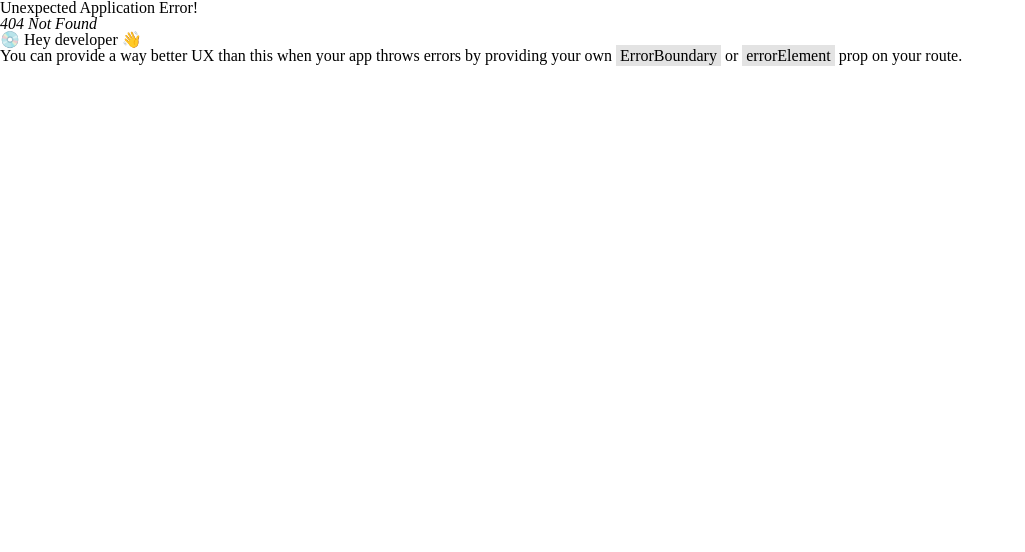
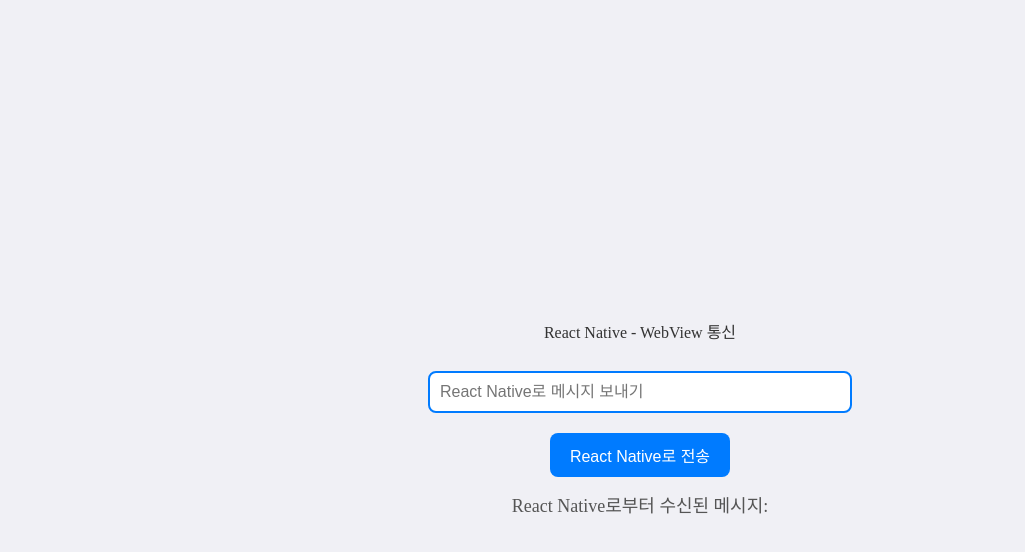
Before and after one commit to swm-backstage/movis-web, a React (Vite) app: page /test in a window 1280 px wide. Before the commit this address had no page. Shown: the top 552 px of the page, without its empty margins (0-1025 px from the left). Built offline with nearby package versions, Linux system fonts and the light colour scheme.

Commit message:
feat: #11 React Native 상호 통신 테스트를 위한 테스트 페이지 제작

```diff
--- a/src/router.jsx
+++ b/src/router.jsx
@@ -3,6 +3,8 @@
 import EventNavContainer from "./event/EventNavContainer";
 import EventInfo from "./event/eventInfo/EventInfo";
 import LandingPage from "./landingPage/LandingPage";
+import EventUnclassified from "./event/eventUnclassified/EventUnclassified";
+import TestPage from "./testPage/TestPage";
 
 export default createBrowserRouter([
     {
@@ -22,5 +24,9 @@
                 element: <EventInfo />
             }
         ]
+    },
+    {
+        path: "test",
+        element: <TestPage />
     }
 ]);
--- /dev/null
+++ b/src/testPage/TestPage.jsx
@@ -0,0 +1,95 @@
+// App.js
+import React, { useState, useEffect } from 'react';
+import styled from 'styled-components';
+
+// 스타일 컴포넌트 정의
+const Container = styled.div`
+  display: flex;
+  flex-direction: column;
+  align-items: center;
+  justify-content: center;
+  height: 100vh;
+  background-color: #f0f0f5;
+  padding: 20px;
+`;
+
+const Title = styled.h1`
+  color: #333;
+  margin-bottom: 20px;
+`;
+
+const Input = styled.input`
+  padding: 10px;
+  margin: 10px 0;
+  width: 80%;
+  max-width: 400px;
+  border: 2px solid #007BFF;
+  border-radius: 8px;
+  font-size: 16px;
+`;
+
+const Button = styled.button`
+  padding: 10px 20px;
+  margin-top: 10px;
+  background-color: #007BFF;
+  color: white;
+  border: none;
+  border-radius: 8px;
+  cursor: pointer;
+  font-size: 16px;
+
+  &:hover {
+    background-color: #0056b3;
+  }
+`;
+
+const MessageDisplay = styled.div`
+  margin-top: 20px;
+  font-size: 18px;
+  color: #555;
+  max-width: 400px;
+  text-align: center;
+`;
+
+const App = () => {
+  const [receivedMessage, setReceivedMessage] = useState('');
+  const [inputValue, setInputValue] = useState('');
+
+  useEffect(() => {
+    const handleMessage = (event) => {
+      if (event.origin !== window.location.origin) {
+        setReceivedMessage(event.data);
+      }
+    };
+
+    window.addEventListener('message', handleMessage);
+
+    return () => {
+      window.removeEventListener('message', handleMessage);
+    };
+  }, []);
+
+  const sendMessageToNative = () => {
+    if (window.ReactNativeWebView) {
+      window.ReactNativeWebView.postMessage(inputValue);
+    }
+  };
+
+  return (
+    <Container>
+      <Title>React Native - WebView 통신</Title>
+      <Input
+        type="text"
+        placeholder="React Native로 메시지 보내기"
+        value={inputValue}
+        onChange={(e) => setInputValue(e.target.value)}
+      />
+      <Button onClick={sendMessageToNative}>React Native로 전송</Button>
+      <MessageDisplay>
+        <strong>React Native로부터 수신된 메시지:</strong> {receivedMessage}
+      </MessageDisplay>
+    </Container>
+  );
+};
+
+export default App;
```
